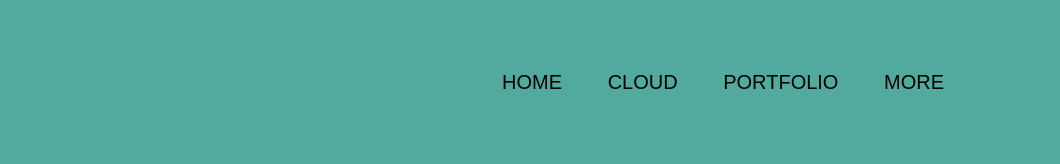
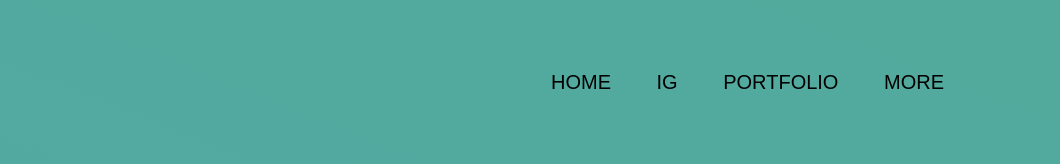
Before and after one commit to unc-bootleg/Kulty, a plain HTML site: page rainbow.html in a window 1280 px wide. Shown: the full height of the page, 220-1280 px from the left. Drawn offline with Linux system fonts and the light colour scheme.

Commit message:
Update rainbow.html

```diff
--- a/rainbow.html
+++ b/rainbow.html
@@ -16,7 +16,7 @@
         <li><a href="index.html">Home</a></li>
         <li>
           <a href="https://www.instagram.com/cloud_of_irus/" target="_blank"
-            >CLOUD</a
+            >IG</a
           >
         </li>
         <li><a href="gallery.html">Portfolio</a></li>
```
